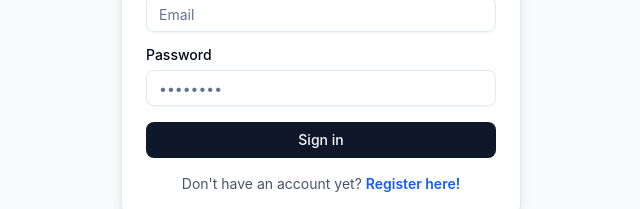
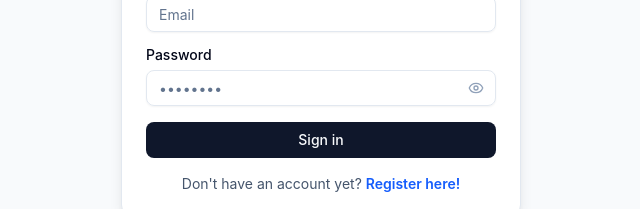
Before and after one commit to Ervin-cyber/stock_management, a React (Vite) app in the folder frontend/: page /login in a window 1280 px wide. Shown: the part 360-569 px from the top of the page, without its empty margins (319-959 px from the left). Built offline with nearby package versions, Linux system fonts and the light colour scheme; no server answers.

Commit message:
fix: search and login fixes

```diff
--- a/frontend/src/pages/Login.tsx
+++ b/frontend/src/pages/Login.tsx
@@ -10,6 +10,7 @@
 import { Form, FormControl, FormField, FormItem, FormLabel, FormMessage } from '@/components/ui/form';
 import { Link, useNavigate } from 'react-router-dom';
 import Logo from '@/components/Logo';
+import { Eye, EyeOff } from 'lucide-react';
 
 const loginSchema = z.object({
     email: z.string().email({ message: "Invalid email address format." }),
@@ -21,6 +22,8 @@
 export default function Login() {
     const navigate = useNavigate();
     const setAuth = useAuthStore((state) => state.setAuth);
+
+    const [showPassword, setShowPassword] = useState(false);
     const [serverError, setServerError] = useState<string | null>(null);
 
     const form = useForm<LoginFormValues>({
@@ -80,7 +83,25 @@
                                     <FormItem>
                                         <FormLabel>Password</FormLabel>
                                         <FormControl>
-                                            <Input type="password" placeholder="••••••••" {...field} />
+                                            <div className="relative">
+                                                <Input
+                                                    type={showPassword ? "text" : "password"}
+                                                    placeholder="••••••••"
+                                                    {...field}
+                                                    className="pr-10"
+                                                />
+                                                <button
+                                                    type="button"
+                                                    onClick={() => setShowPassword(!showPassword)}
+                                                    className="absolute right-3 top-1/2 -translate-y-1/2 text-slate-400 hover:text-slate-600 transition-colors"
+                                                >
+                                                    {showPassword ? (
+                                                        <EyeOff className="h-4 w-4" />
+                                                    ) : (
+                                                        <Eye className="h-4 w-4" />
+                                                    )}
+                                                </button>
+                                            </div>
                                         </FormControl>
                                         <FormMessage />
                                     </FormItem>
--- a/frontend/src/pages/Movements.tsx
+++ b/frontend/src/pages/Movements.tsx
@@ -130,8 +130,18 @@
                                 placeholder="Search by Movement reference, Product name or SKU..."
                                 value={productSearch}
                                 onChange={(e) => setProductSearch(e.target.value)}
-                                className="pl-9 bg-white"
+                                className="pl-9 pr-9 bg-white"
                             />
+
+                            {productSearch && (
+                                <button
+                                    type="button"
+                                    onClick={() => setProductSearch('')}
+                                    className="absolute right-3 top-1/2 -translate-y-1/2 text-slate-400 hover:text-rose-500 transition-colors"
+                                >
+                                    <X className="h-4 w-4" />
+                                </button>
+                            )}
                         </div>
 
                         <div className="flex gap-2 w-full sm:w-auto">
--- a/frontend/src/pages/Products.tsx
+++ b/frontend/src/pages/Products.tsx
@@ -1,5 +1,5 @@
 import { useEffect, useState } from 'react';
-import { Package, Plus, Search } from 'lucide-react';
+import { Package, Plus, Search, X } from 'lucide-react';
 import { Button } from '@/components/ui/button';
 import { Input } from '@/components/ui/input';
 import { useProductMutations, useProducts } from '@/hooks/useProducts';
@@ -104,6 +104,15 @@
                     onChange={(e) => setSearchTerm(e.target.value)}
                     className="pl-9"
                 />
+                {setSearchTerm && (
+                    <button
+                        type="button"
+                        onClick={() => setSearchTerm('')}
+                        className="absolute right-3 top-1/2 -translate-y-1/2 text-slate-400 hover:text-rose-500 transition-colors"
+                    >
+                        <X className="h-4 w-4" />
+                    </button>
+                )}
             </div>
             <div className="bg-white rounded-lg shadow-sm border border-slate-200 overflow-hidden">
                 <ProductTable
```
Also changed, not shown: 1 other file (tests, documents, lock files or other folders).
